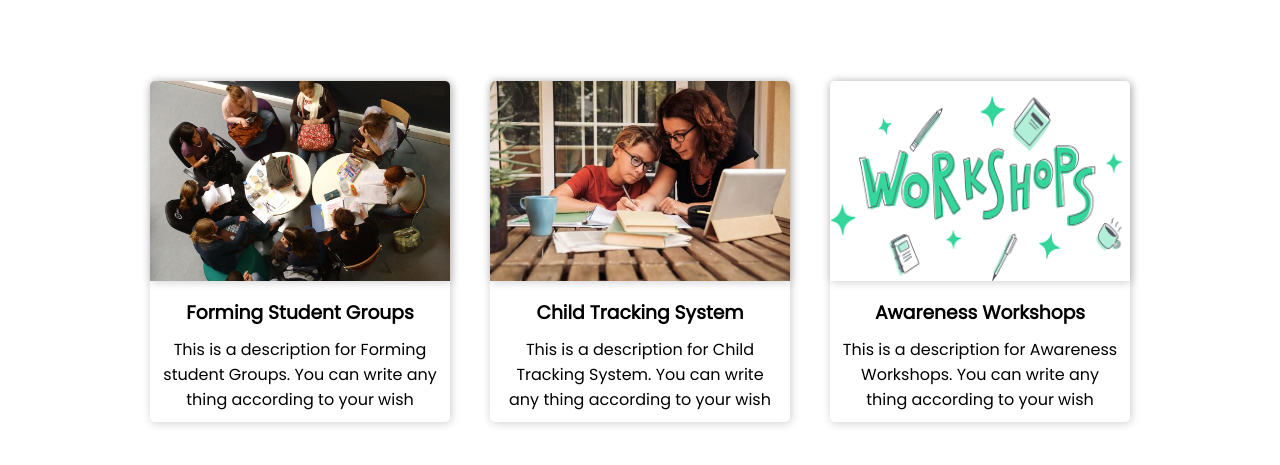
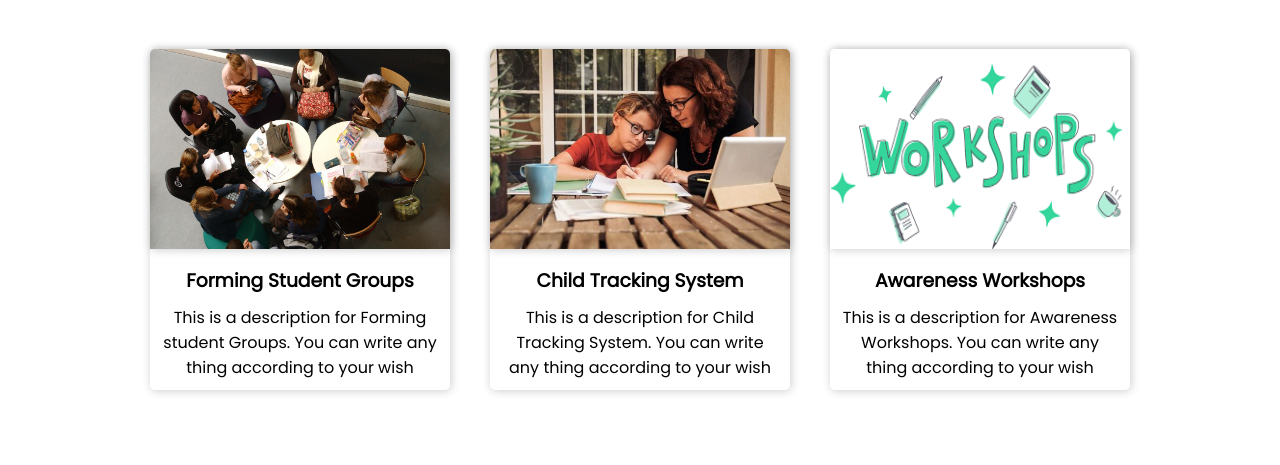
Before and after one commit to Nanda8106/Endeavour, a plain HTML site: page services.html in a window 1280 px wide. Shown: the part 255-720 px from the top of the page. Drawn offline with Linux system fonts and the light colour scheme.

Commit message:
Update main.css

```diff
--- a/main.css
+++ b/main.css
@@ -362,7 +362,7 @@
     display: flex;
     flex-wrap: wrap;
     justify-content: center;
-    margin:4rem 0 2rem 0;
+    margin:2rem 0 2rem 0;
 }
 .each-service{
     width: 25%;
```
